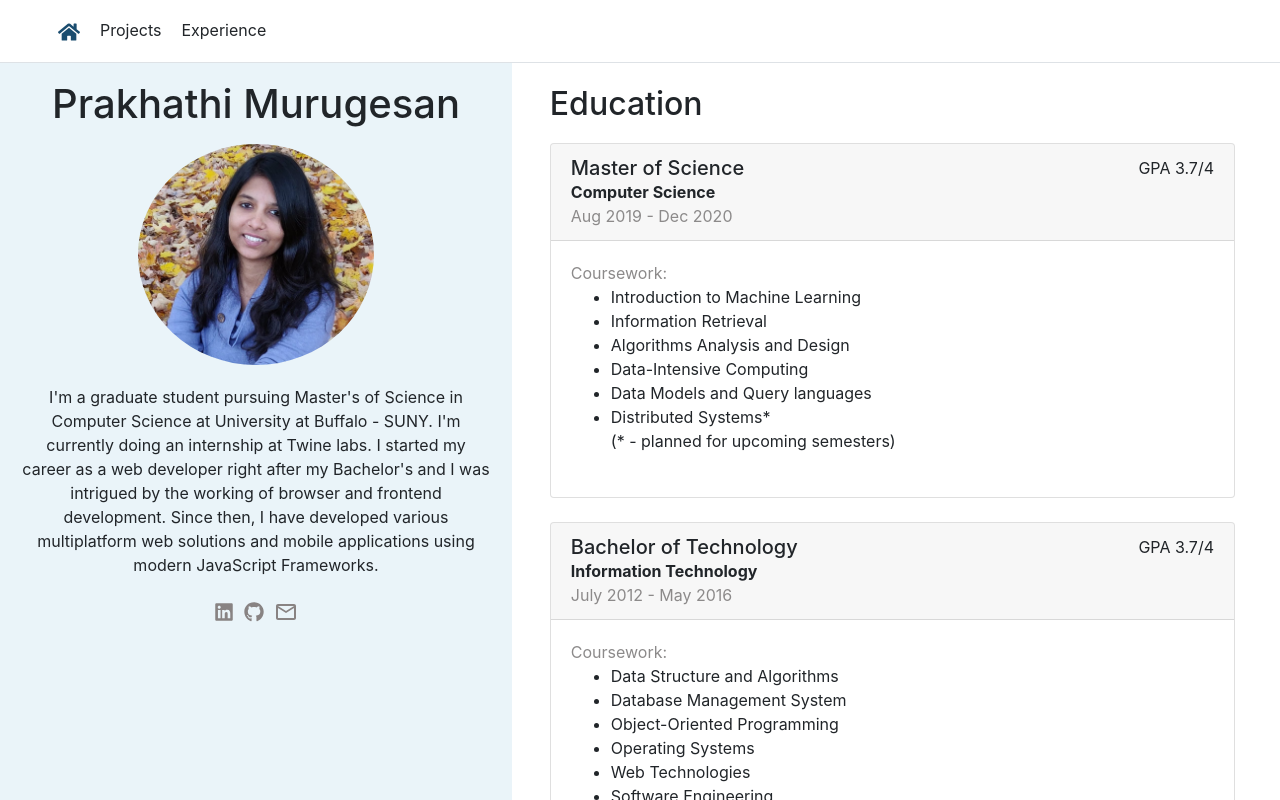
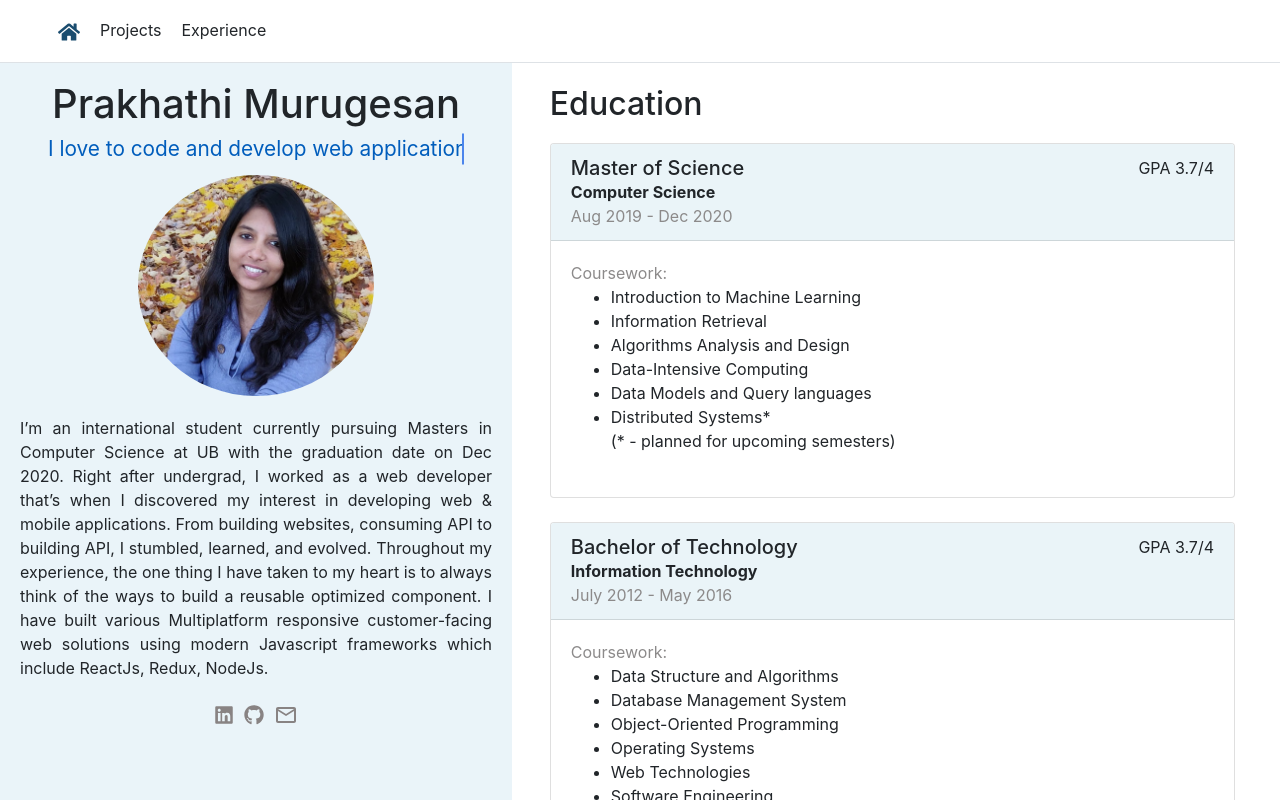
Before and after one commit to prakhathi-m/portfolio, a React (Create React App) app: page / in a window 1280 px wide. Shown: the top 800 px of the page. Built offline with nearby package versions, Linux system fonts and the light colour scheme.

Commit message:
add changes

```diff
--- a/src/components/Layout.js
+++ b/src/components/Layout.js
@@ -40,20 +40,27 @@ export default function AboutMe() {
         <nav className="sidenav">
           <div>
             <h1 className="mb-3">Prakhathi Murugesan</h1>
+            <div className="line animate-line">
+              I love to code and develop web applications.
+            </div>
             <figure>
               <img
                 src={require("../assets/profile_pic.jpg")}
                 alt="Profile"
                 style={{ width: "50%", borderRadius: "50%" }}
               />
-              <figcaption>
-                I'm a graduate student pursuing Master's of Science in Computer
-                Science at University at Buffalo - SUNY. I'm currently doing an
-                internship at Twine labs. I started my career as a web developer
-                right after my Bachelor's and I was intrigued by the working of
-                browser and frontend development. Since then, I have developed
-                various multiplatform web solutions and mobile applications
-                using modern JavaScript Frameworks.
+              <figcaption style={{ textAlign: "justify" }}>
+                I’m an international student currently pursuing Masters in
+                Computer Science at UB with the graduation date on Dec 2020.
+                Right after undergrad, I worked as a web developer that’s when I
+                discovered my interest in developing web & mobile applications.
+                From building websites, consuming API to building API, I
+                stumbled, learned, and evolved. Throughout my experience, the
+                one thing I have taken to my heart is to always think of the
+                ways to build a reusable optimized component. I have built
+                various Multiplatform responsive customer-facing web solutions
+                using modern Javascript frameworks which include ReactJs, Redux,
+                NodeJs.
               </figcaption>
             </figure>
           </div>
--- a/src/styles/App.scss
+++ b/src/styles/App.scss
@@ -43,15 +43,20 @@
     left: 50%;
     transform: translate(-50%, -50%);
   }
+}
+.label-lite {
+  color: #8c8a8a;
+}
 
 .line {
-    color: black;
-    border-right: 2px solid rgba(0, 0, 0, 0.75);
-    font-size: 180%;
+  color: #015dbc;
+  margin: auto;
+  border-right: 2px solid rgb(1, 93, 188);
+  font-size: 130%;
   text-align: center;
   white-space: nowrap;
   overflow: hidden;
-    transform: translateY(-50%);
+  transform: translateY(-34%);
 }
 
 /* Animation */
@@ -59,29 +64,41 @@
   animation: typewriter 4s steps(44) 1s 1 normal both,
     blinkTextCursor 500ms steps(44) infinite normal;
 }
+
 @keyframes typewriter {
   from {
     width: 0;
   }
   to {
-      width: 24em;
+    width: 20em;
   }
 }
 @keyframes blinkTextCursor {
   from {
-      border-right-color: rgba(0, 0, 0, 0.75);
+    border-right-color: rgba(23, 96, 231, 0.75);
   }
   to {
     border-right-color: transparent;
   }
 }
+
+@media only screen and (max-width: 1199px) {
+  .line {
+    font-size: 100%;
+  }
 }
 
-.label-lite {
-  color: #8c8a8a;
+@media only screen and (max-width: 999px) {
+  .line {
+    font-size: 98%;
   }
+}
+
 @media only screen and (max-width: 768px) {
   .intro-wrapper button {
     min-width: 200px;
   }
+  .line {
+    font-size: 105%;
   }
+}
--- a/src/styles/aboutme.scss
+++ b/src/styles/aboutme.scss
@@ -72,7 +72,7 @@ header {
           }
         }
         &:hover {
-          // transform: scale(1.5);
+          transform: translateY(-6px);
           transition: all 1s ease;
         }
       }
@@ -88,6 +88,12 @@ header {
       }
       &:nth-child(2n-1) {
         // background: #f9f7f7;
+      }
+      .card {
+        .card-header,
+        .card-footer {
+          background-color: rgb(234, 244, 248);
+        }
       }
       &.education {
         // padding: 10% 0 10% 20%;
@@ -141,14 +147,9 @@ header {
 
     .professional-exp {
       .card-header {
-        background-color: rgb(234, 244, 248);
-
         figure {
           margin: 0;
         }
-      }
-      .card-footer {
-        background-color: rgb(234, 244, 248);
       }
     }
 
@@ -278,7 +279,7 @@ header {
   }
 }
 
-@media (max-width: 756px) {
+@media (max-width: 768px) {
   h1 {
     font-size: 32px;
   }
@@ -302,3 +303,9 @@ header {
     }
   }
 }
+
+@media only screen and (max-width: 500px) {
+  .wrapper article .project-wrapper figure {
+    height: 380px;
+  }
+}
```
Also changed, not shown: src/components/Projects.js (+8 -0 lines). Lines whose indentation alone changed are shown as unchanged.
